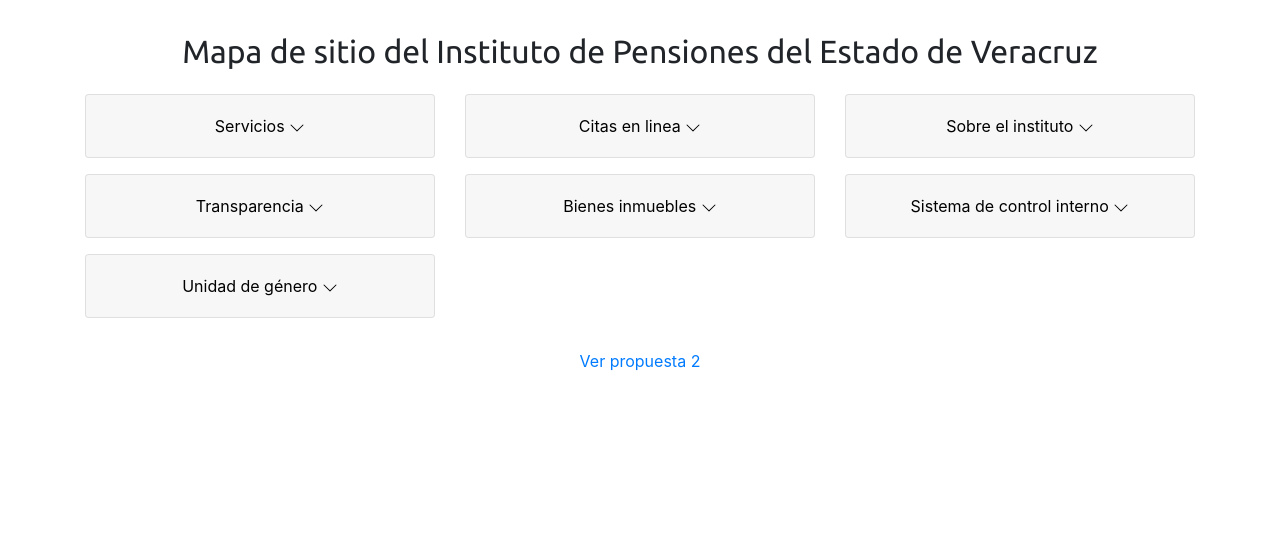
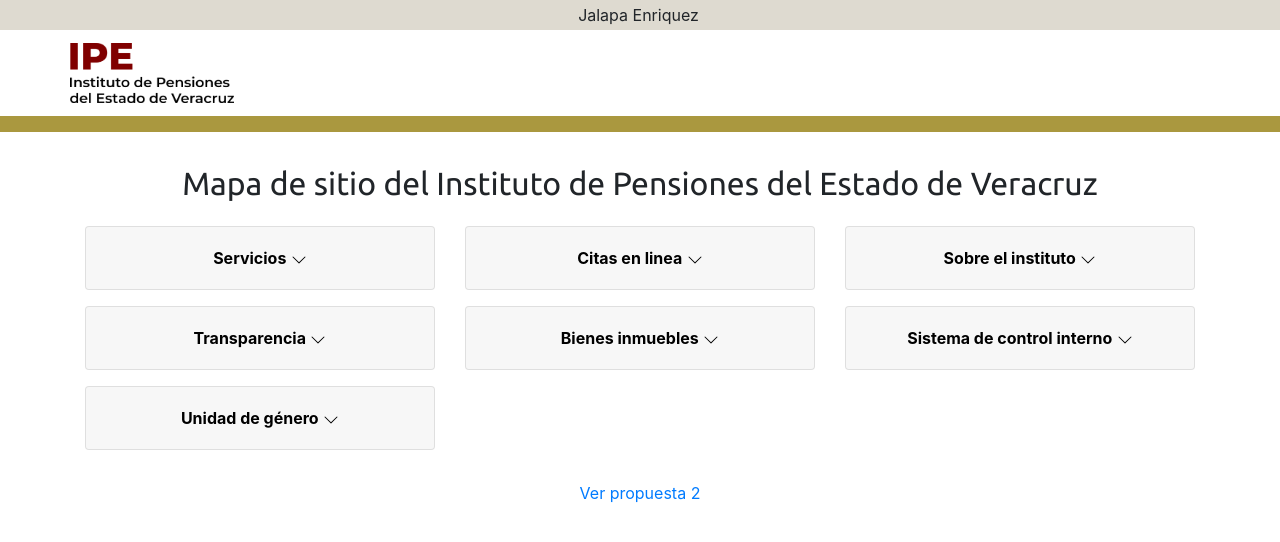
Before and after one commit to DelmerLopez/sitemapIPEV, a React (Create React App) app in the folder sitemap-ipev/: page / in a window 1280 px wide. Shown: the top 542 px of the page. Built offline with nearby package versions, Linux system fonts and the light colour scheme.

Commit message:
Adición de logo institucional y elementos del header

```diff
--- /dev/null
+++ b/sitemap-ipev/src/Components/Clima.js
@@ -0,0 +1,12 @@
+import { Nav } from 'react-bootstrap';
+import '../styles/nav.css'
+
+function Clima() {
+    return(
+        <Nav className="justify-content-center top-header">
+            Jalapa Enriquez
+        </Nav>
+    );
+}
+
+export default Clima;
--- /dev/null
+++ b/sitemap-ipev/src/Components/Logos.js
@@ -0,0 +1,23 @@
+import { Container, Navbar } from 'react-bootstrap';
+import Logo from '../img/LOGO-IPE.png';
+import '../styles/logo.css'
+
+function Logos() {
+    return(
+        <>
+            <Navbar>
+                <Container>
+                    <Navbar.Brand>
+                        <a className="logo" href="http://www.veracruz.gob.mx/ipe/">
+                            <img src={Logo} alt="Página principal"/>
+                        </a>
+                    </Navbar.Brand>
+                </Container>
+                <br />
+            </Navbar>
+            <div className="separador"></div>
+        </>
+    );
+}
+
+export default Logos;
--- a/sitemap-ipev/src/Rutas/TransparenciaRutas.js
+++ b/sitemap-ipev/src/Rutas/TransparenciaRutas.js
@@ -26,7 +26,7 @@
         ]
     },
     {
-        section: "Obligaciones de tranparencia",
+        section: "Obligaciones de transparencia",
         url: "#",
         subsections: [
             {
--- a/sitemap-ipev/src/Views/Sitemap.js
+++ b/sitemap-ipev/src/Views/Sitemap.js
@@ -10,6 +10,8 @@
 import ControlRutas from '../Rutas/ControlRutas';
 import { Link } from 'react-router-dom';
 import UnidadGeneroRutas from '../Rutas/UnidadGeneroRutas';
+import Clima from '../Components/Clima';
+import Logos from '../Components/Logos';
 
 function Sitemap() {
     const servicios = ServiciosRutas;
@@ -21,6 +23,9 @@
     const unidadGenero = UnidadGeneroRutas;
 
     return (
+        <div>
+            <Clima />
+            <Logos />
             <Container>
                 <h2 className="title">Mapa de sitio del Instituto de Pensiones del Estado de Veracruz</h2>
                 <Row>
@@ -52,6 +57,7 @@
                     <Link to="/SitemapPropuesta2">Ver propuesta 2</Link>
                 </Button>
             </Container>
+        </div>
     );
 }
 
--- /dev/null
+++ b/sitemap-ipev/src/styles/logo.css
@@ -0,0 +1,9 @@
+img {
+    max-width: 164px;
+    height: auto;
+}
+
+.separador {
+    height: 1em;
+    background-color: #AA983F;
+}
--- /dev/null
+++ b/sitemap-ipev/src/styles/nav.css
@@ -0,0 +1,4 @@
+.top-header {
+   background-color: #DEDAD0;
+   padding: 3px;
+}
--- a/sitemap-ipev/src/styles/sitemap.css
+++ b/sitemap-ipev/src/styles/sitemap.css
@@ -6,3 +6,7 @@
 .section {
     padding-top: 1em;
 }
+
+.section .title-text {
+    font-weight: bold;
+}
```
Also changed, not shown: sitemap-ipev/src/img/LOGO-IPE.png (added). Lines whose indentation alone changed are shown as unchanged.
